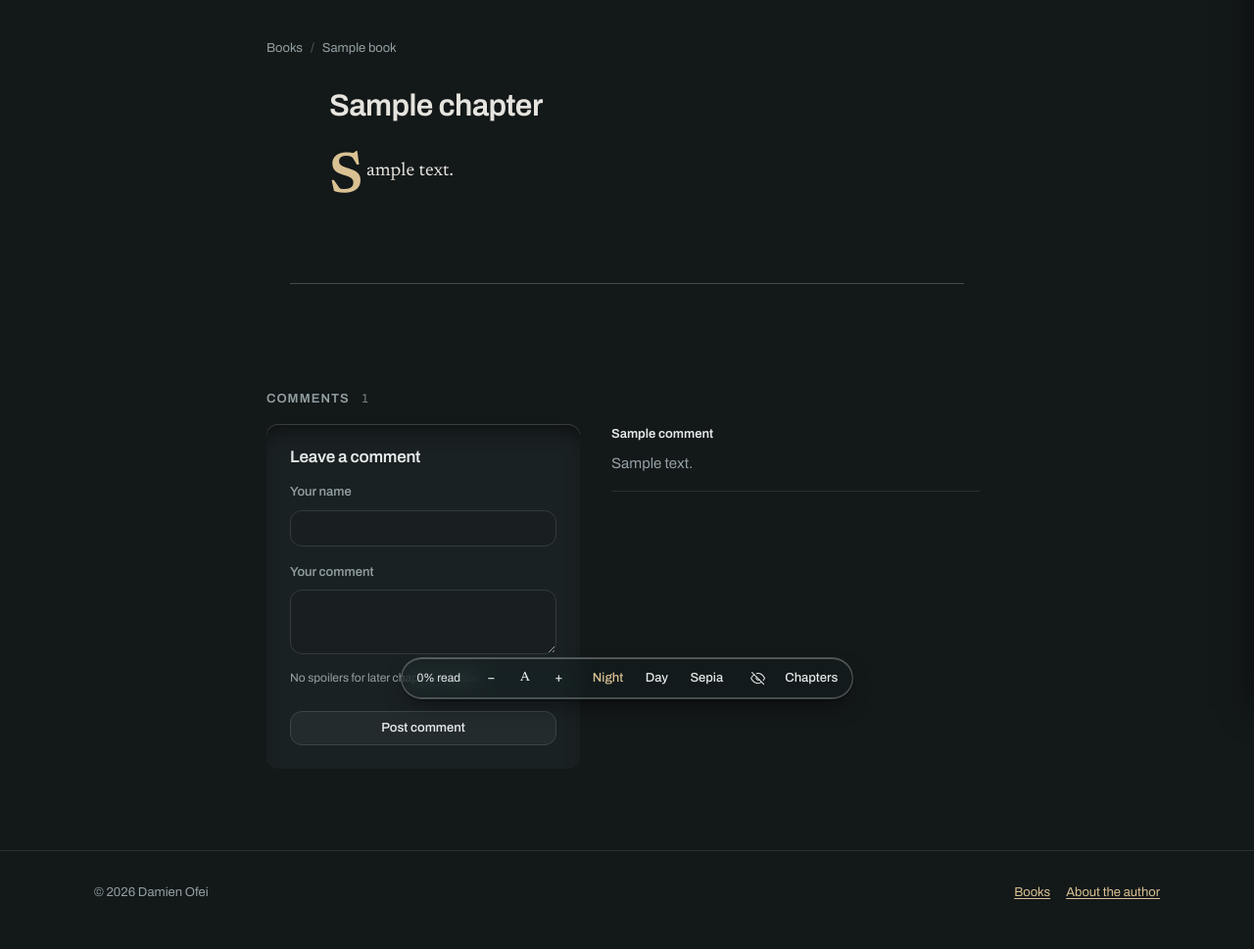
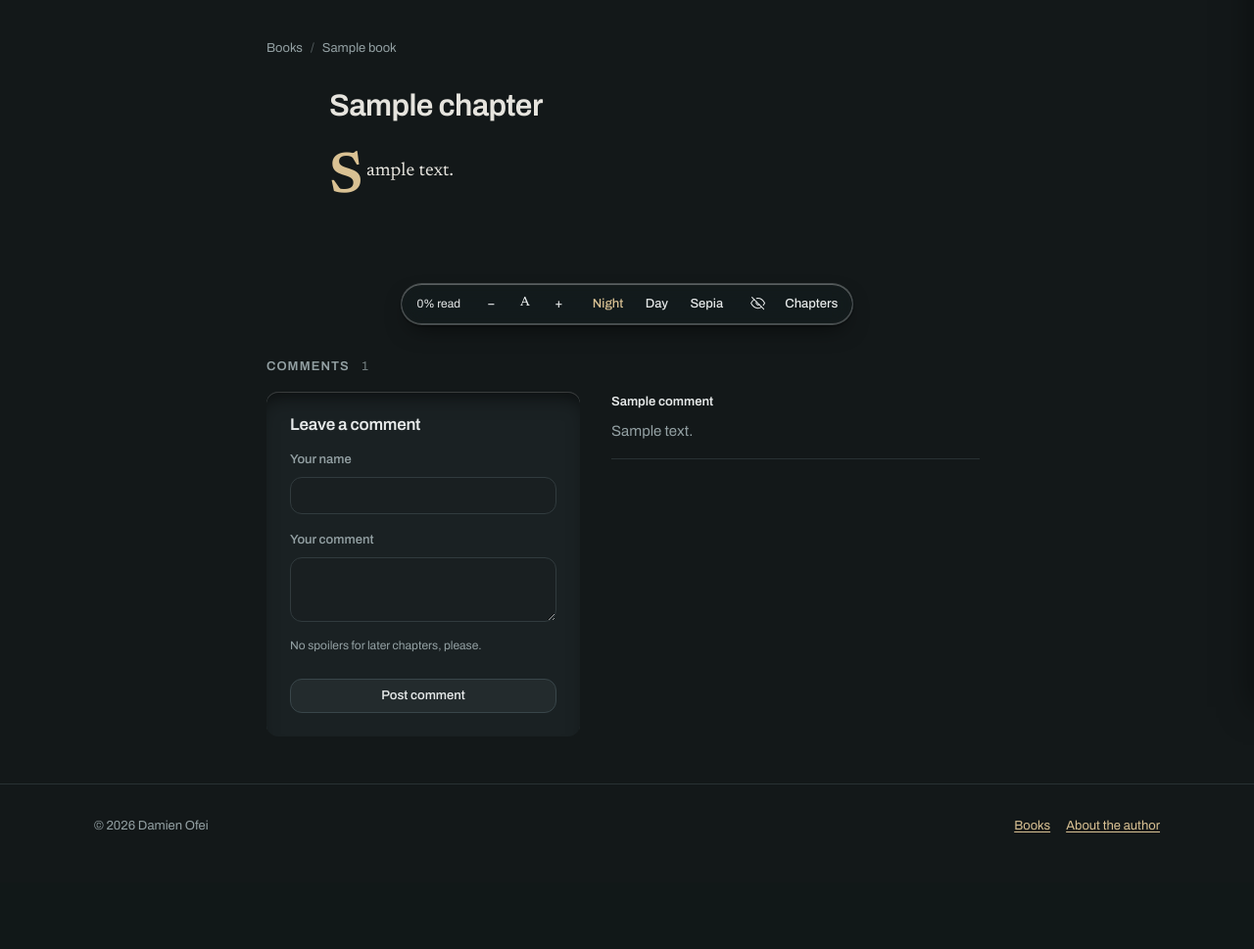
Before and after one commit to damien-deathstalker/Library, a Django app: page /reader/read/1/1/ in a window 1280 px wide. Shown: the part 62-1031 px from the top of the page at 98% size. After the commit the page ends 912 px from the top, so only its background shows below. Run offline with Django 3.2, Linux system fonts and the light colour scheme; tables that the repository leaves empty hold one stand-in row (values such as "Sample post").

Commit message:
Reader pill: sticky, so it settles without flickering
The pill was a fixed element swapped to static at a scroll threshold, and the
threshold was self-contradictory: docking compared the dock row's top against
the viewport bottom while undocking compared its bottom against the viewport
bottom minus its own height. Those are a row-height apart while the docking
condition stayed true across a screenful of scroll, so past a certain point
both held at once and the pill flipped on every frame — which is what the two
copies of it on screen were.

Two fixes were possible. The threshold could be made coherent, or the
threshold could go. Sticky is the honest one: the browser already does
exactly what the script was approximating, it needs no reserved height for
the pill because the pill occupies its own box, and it hands over continuously
so there is no frame on which the pill changes position mode at all.

A sticky element cannot travel further than its parent, and the foot that
used to hold it is only tall enough to hold the way on, so the dock is now a
sibling of the foot rather than a child — a child would have been pinned to
the bottom of a 130px box.

With the pill never leaving flow, --pill-h and the 354px override that
tracked it had nothing left to reserve, and the width the pill took when
settled no longer needs computing. All of it goes.

Also: the foot's space above itself moves onto the dock so the pill is the
first row of the section instead of hovering over the top of it (the gap
from pill to chapter links goes 105px -> 33px), the dock takes the reading
column so it lines up with the words and the way on, and a chapter with no
previous or next no longer leaves a rule across the page with nothing under
it.

Verified by sweeping the document down and back up in 15px steps at four
widths: one frame per direction moves 4px instead of 15px — the frame the
pill leaves the floor, measured mid-scroll — against 48 self-moved frames
per sweep before. Document height is constant through the whole sweep. 40
frames of 1px jitter parked exactly on the release line produce one
distinct position.

```diff
--- a/reader/templates/reader/read.html
+++ b/reader/templates/reader/read.html
@@ -54,19 +54,18 @@ The one piece of chrome that never leaves.
                     <div class="prose" style="font-family: {{ book.font_stack }}">{{ chapter.content|paragraphs }}</div>
                 </div>
 
-                <div class="sheet__foot">
-                    <div class="reader-dock" data-pill-dock>
+                <div class="reader-dock" data-pill-dock>
                     {% comment %}
                     The reading instrument. It lives here, in the foot of the
                     chapter, just above the way on: how far you have read on the
                     left, the type size in the middle, and on the right the three
                     things that change what you are looking at or where you can
-                    go. While you are reading it is lifted out of the page and
-                    floats at the bottom of the screen, because that is the only
-                    moment any of it is wanted; reach the end of the chapter and
-                    it settles back into this section. The eye puts it away when
-                    the words are all that matter, and scrolling up brings it
-                    out again.
+                    go. Sticky: the browser holds it against the bottom of the
+                    screen while the reader is up in the words, because that is
+                    the only moment any of it is wanted, and lets go of it the
+                    moment this section arrives. The eye puts it away when the
+                    words are all that matter, and scrolling up brings it out
+                    again.
                     {% endcomment %}
                     <div class="reader-pill" data-reader-pill>
 
@@ -113,9 +112,15 @@ The one piece of chrome that never leaves.
                                 aria-controls="chapterDrawer">Chapters</button>
                         </div>
                     </div>
-                    </div>
+                </div>
+                {% comment %}
+                The rule above the way on is the shelf the pill settles onto, so
+                with no way on there is nothing for it to be a shelf for and the
+                whole foot goes rather than leaving a rule across the page.
+                {% endcomment %}
+                {% if previous_chapter or next_chapter %}
+                <div class="sheet__foot">
                     <div class="sheet__inner">
-                        {% if previous_chapter or next_chapter %}
                         <nav class="chapter-nav" aria-label="Chapters">
                             {% if previous_chapter %}
                             <a class="chapter-nav__link" href="{% url 'reader_chapter' book.id previous_chapter.id %}">
@@ -131,9 +136,9 @@ The one piece of chrome that never leaves.
                             </a>
                             {% endif %}
                         </nav>
-                        {% endif %}
                     </div>
                 </div>
+                {% endif %}
             </article>
 
             <section class="comments" aria-labelledby="commentsTitle">
--- a/shelf/static/shelf/css/app.css
+++ b/shelf/static/shelf/css/app.css
@@ -92,11 +92,10 @@
   /* How far the page must travel before chrome is allowed to hide, and the
      largest scroll delta still treated as jitter rather than intent. */
   --scroll-hush: 6px;
-  /* The reader pill. --pill-h is its real height, declared so the page can
-     reserve exactly that much room at the foot of the screen and so the dock
-     it settles into is the right size; the narrow override covers the two-row
-     version. */
-  --pill-h: 3.2rem;
+  /* How far the sticky reader pill stands off the bottom of the screen. It is
+     in flow, so the page is exactly as tall as it turns out to be and no
+     height has to be declared for it anywhere. */
+  --pill-rest: var(--sp-5);
   /* Width of the chapter drawer. The scrim's dimming is inset by the same
      amount, which is load-bearing rather than tidy: the dimming exists to say
      "the rest of the page is inert", and the sliver of it sitting under the
@@ -1444,10 +1443,10 @@ a:hover {
   display: block;
   max-inline-size: 46rem;
   margin-inline: auto;
-  /* The pill floats over the foot of the screen, so the page has to leave the
-     last of its content clear of it. */
+  /* The sticky pill rides over the foot of the screen, so the last of the
+     content needs somewhere to go that is not behind it. */
   padding-block-start: var(--sp-4);
-  padding-block-end: calc(var(--pill-h) + var(--sp-6));
+  padding-block-end: var(--sp-7);
 }
 
 /* Scoped to the chapter page: the book overview keeps its card, because there
@@ -1463,11 +1462,11 @@ a:hover {
   padding-inline: 0;
 }
 
-/* The foot carries its own space above it, and the pill now sits in that
-   space. Leaving the inner's block padding in place would push the chapter
-   nav twice as far from the pill as it needs to be. */
+/* The rule above is the shelf the pill sits on, so the inner opens at the rule
+   and closes at the edge of the sheet. What room the nav wants between itself
+   and the rule is the nav's own margin. */
 .read .sheet__foot .sheet__inner {
-  padding-block: 0;
+  padding-block: 0 var(--sp-6);
 }
 
 @media (max-width: 40rem) {
@@ -1477,36 +1476,38 @@ a:hover {
 }
 
 /* ---- The reader pill ------------------------------------------------------
-   The reading instrument. It belongs to the foot of the chapter, sitting just
-   above the way on, and while you are reading it is lifted out of that section
-   and floats at the bottom of the screen — the only moment any of it is
-   wanted. Reaching the end of the chapter puts it back where it lives.
+   The reading instrument. It belongs to the foot of the chapter, just above
+   the way on. Sticky rather than floating: the browser holds it against the
+   bottom of the screen while the reader is up in the words and lets go of it
+   exactly when the section arrives, so it never changes box, never changes
+   position mode, and never reserves a height it does not itself occupy. The
+   alternative — a fixed element swapped to static at a scroll threshold —
+   costs a flicker at the threshold and a layout shift the moment it settles,
+   because the page has to be told in advance how tall the pill will be.
    ------------------------------------------------------------------------ */
 
-/* Below this the four groups no longer fit on one row and the pill folds in
-   two. --pill-h has to follow, or the dock reserves one row's worth of space
-   and the folded pill lands on the chapter links. 354px is where the measured
-   pill stops fitting. */
-@media (max-width: 354px) {
-  :root {
-    --pill-h: 5rem;
-  }
-}
-
-/* The section it settles into. Its height is reserved either way, so docking is
-   a lift out of the page and nothing around it moves. The gap below it is the
-   chapter nav's own, so the two never add up to a canyon. */
+/* The section it lives in, and the box that spans the chapter's foot so the
+   pill has room to travel. It is a sibling of the foot rather than a child,
+   because a sticky element cannot travel further than its own parent and the
+   foot is only tall enough to hold the way on. Set to the same column the
+   words are, so the pill lines up with both when it comes to rest. */
 .reader-dock {
-  display: flex;
-  align-items: center;
-  min-block-size: var(--pill-h);
-}
-
+  position: sticky;
+  inset-block-end: var(--pill-rest);
+  z-index: 45;
+  max-inline-size: 38rem;
+  margin-inline: auto;
+  /* The room the foot used to open with, spent above the section instead, so
+     the pill is its first row rather than something hovering over the top of
+     it. */
+  margin-block-start: var(--sp-7);
+}
+
+/* One row until the four groups stop fitting, then two: below about 354px
+   there is no arrangement of them that reads as a single instrument, so it
+   becomes a stack. Nothing has to be told about that in advance — it is in
+   flow, so the page is exactly as tall as it turns out to be. */
 .reader-pill {
-  position: fixed;
-  inset-block-end: var(--sp-5);
-  inset-inline: 0;
-  z-index: 45;
   display: flex;
   align-items: center;
   gap: var(--sp-2);
@@ -1527,12 +1528,9 @@ a:hover {
   box-shadow: var(--pill-shadow),
     inset 0 1px 0 var(--glass-sheen),
     inset 0 -1px 0 var(--glass-rim);
-  transition: inset-block-end var(--t-med) var(--ease-out),
-    translate var(--t-med) var(--ease-out),
+  transition: translate var(--t-med) var(--ease-out),
     opacity var(--t-fast) linear,
-    visibility var(--t-fast) linear,
-    border-radius var(--t-med) var(--ease-out),
-    box-shadow var(--t-med) var(--ease-out);
+    visibility var(--t-fast) linear;
 }
 
 @supports (backdrop-filter: blur(1px)) or (-webkit-backdrop-filter: blur(1px)) {
@@ -1545,34 +1543,12 @@ a:hover {
 /* Put away on purpose, by the eye in the pill. Scrolling back up brings it
    out, so the reader never has to hunt for it and never has to keep it out
    of the way either. Visibility goes with opacity so a hidden pill leaves
-   the tab order instead of becoming a row of unclickable stops. Once it has
-   settled into the foot there is nothing below it to be pushed out of the
-   way of, so it simply goes. */
+   the tab order instead of becoming a row of unclickable stops. It drops
+   downward, the direction it would have to travel to clear the words. */
 :root[data-controls='hidden'] .reader-pill {
   translate: 0 180%;
   opacity: 0;
   visibility: hidden;
-}
-
-:root[data-controls='hidden'][data-pill-mode='docked'] .reader-pill {
-  translate: none;
-}
-
-/* Settled: the pill is no longer over the page, it is part of the chapter's
-   foot. Full width of the section, squared into the same corners as the
-   chapter links below it, and with the floating drop gone — nothing here is
-   hovering, so it should not look as though it were. */
-:root[data-pill-mode='docked'] .reader-pill {
-  position: static;
-  inset: auto;
-  inline-size: 100%;
-  max-inline-size: none;
-  margin-inline: 0;
-  /* Across the full width of the section rather than bunched at one end, so it
-     reads as a row of the page rather than a control dropped on it. */
-  justify-content: space-between;
-  border-radius: var(--radius-lg);
-  box-shadow: inset 0 1px 0 var(--glass-sheen);
 }
 
 /* Inside the pill the groups are not separate boxes: one surface divided by
@@ -1734,9 +1710,10 @@ a:hover {
 
 /* ---- Sheet foot -------------------------------------------------------- */
 
+/* No space above: the dock has spent the foot's share above the pill, and the
+   rule is the shelf the pill sits on. Leaving a gap here would put a canyon
+   between the pill and the way on it belongs with. */
 .sheet__foot {
-  margin-block-start: var(--sp-7);
-  padding-block-start: var(--sp-5);
   border-block-start: 1px solid var(--glass-rim);
 }
 
--- a/shelf/static/shelf/js/app.js
+++ b/shelf/static/shelf/js/app.js
@@ -223,30 +223,6 @@
 
     var ticking = false;
 
-    /* ---- Where the pill lives ------------------------------------------
-       The pill's real home is the foot of the chapter, just above the way
-       on. While the reader is up in the words it is lifted out of that
-       section and floats at the bottom of the screen; the dock row arriving
-       at the bottom edge of the screen is the cue to hand it back. The band
-       is the dock's own height, so a reader parked exactly on the boundary
-       does not flip it twice over.
-       -------------------------------------------------------------------- */
-
-    var dock = document.querySelector('[data-pill-dock]');
-    var docked = false;
-
-    function updatePillMode() {
-      if (!dock || !pill) return;
-      var row = dock.getBoundingClientRect();
-      var bottom = window.innerHeight;
-      var next = docked ? row.bottom > bottom - row.height : row.top < bottom;
-      root.setAttribute('data-pill-mode', next ? 'docked' : 'float');
-      docked = next;
-    }
-
-    paintProgress();
-    updatePillMode();
-
     /* ---- Direction ----------------------------------------------------- */
 
     function onScroll() {
@@ -257,7 +233,6 @@
         var y = window.pageYOffset;
 
         paintProgress();
-        updatePillMode();
 
         var delta = y - last;
         /* Rubber-banding at either end produces deltas that lie about intent,
@@ -293,7 +268,6 @@
     }
 
     window.addEventListener('scroll', onScroll, { passive: true });
-    window.addEventListener('resize', updatePillMode, { passive: true });
 
     /* ---- Chapter drawer ------------------------------------------------ */
 
```
Also changed, not shown: src/css/reader.css (+41 -63 lines), src/css/tokens.css (+4 -5 lines).
